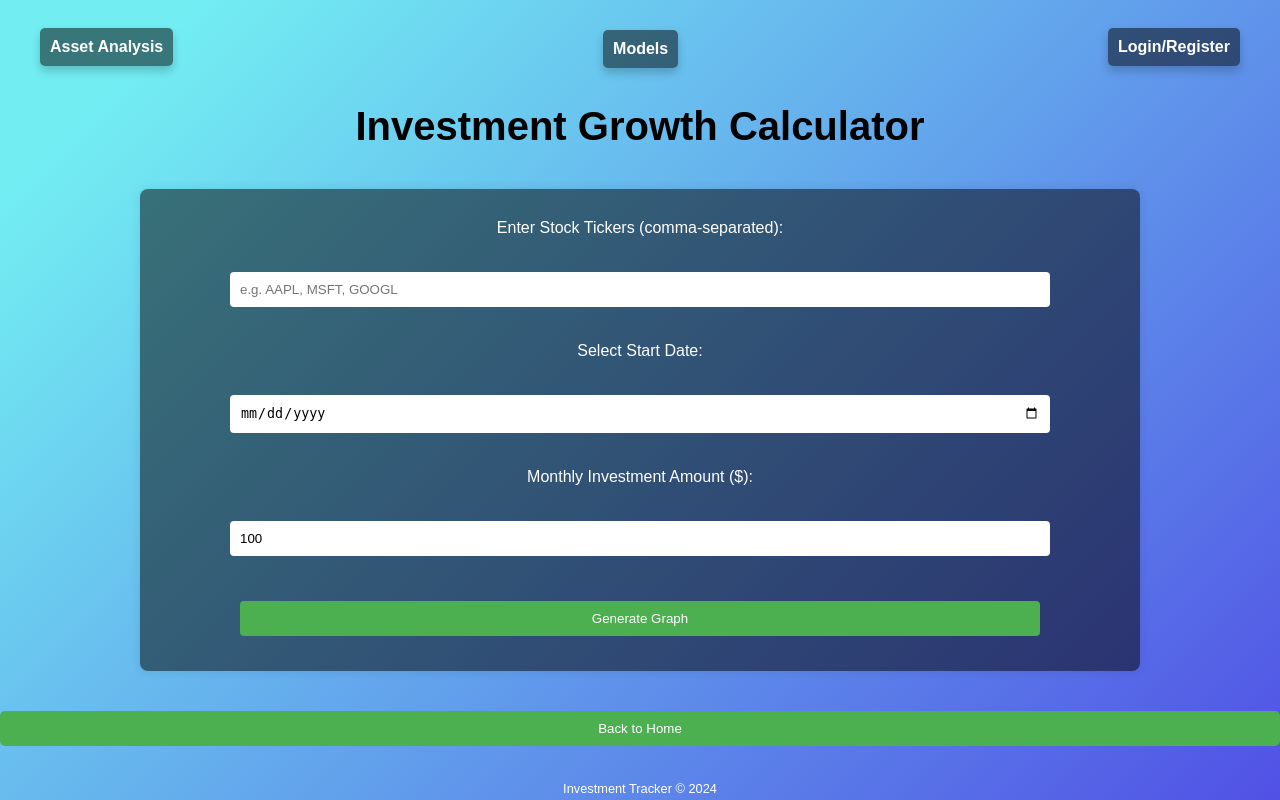
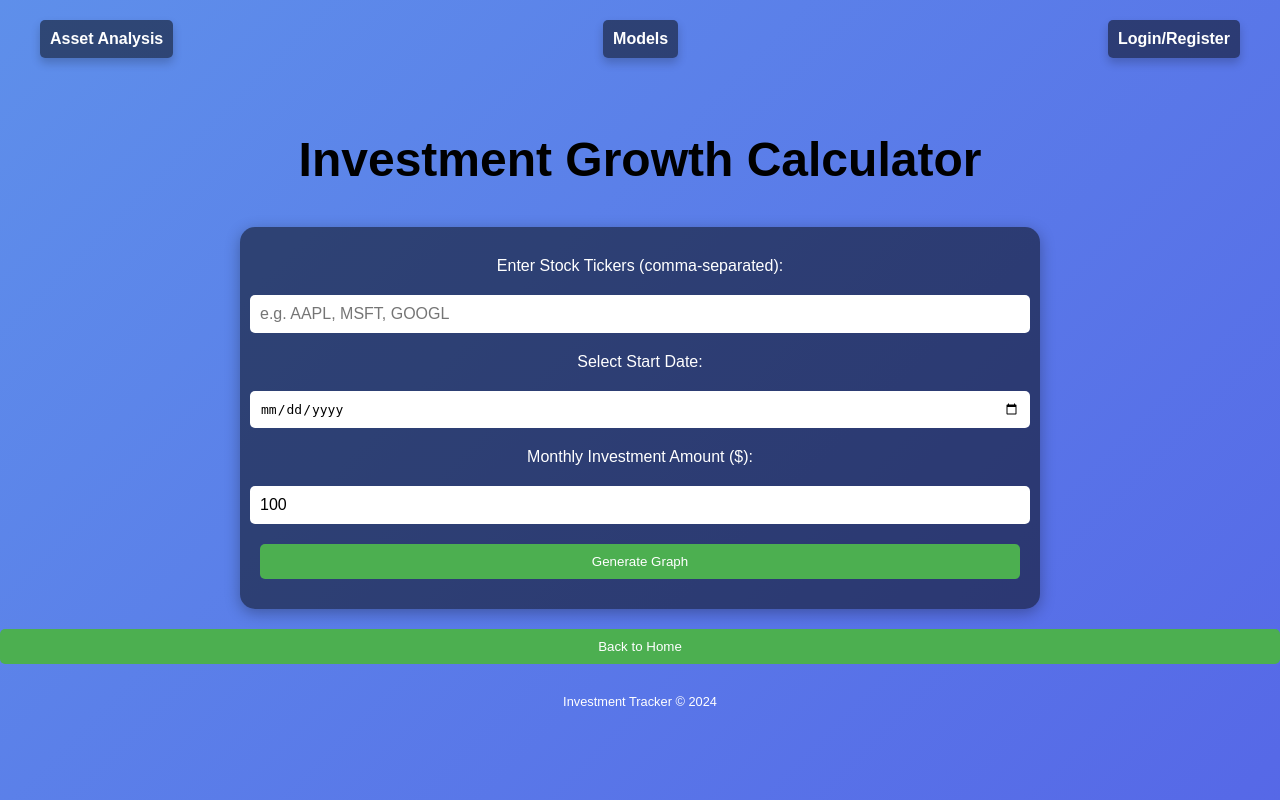
Before and after one commit to JTtryingtoCode/AssetAnalysis, a Flask app: page /investment_growth in a window 1280 px wide. Run offline with Flask 3, Linux system fonts and the light colour scheme; some libraries are stand-ins or nearby versions.

Commit message:
Update investment_growth.html

```diff
--- a/templates/investment_growth.html
+++ b/templates/investment_growth.html
@@ -6,6 +6,7 @@
     <title>Investment Growth Calculator</title>
     <link rel="stylesheet" href="/static/style.css">
     <link rel="icon" href="/static/images/assetanalysis.ico" type="image/x-icon">
+    <script src="https://cdn.plot.ly/plotly-latest.min.js"></script>
     <style>
         @import url('https://fonts.googleapis.com/css2?family=Roboto:wght@400;700&display=swap');
 
@@ -16,86 +17,96 @@
             justify-content: center;
             min-height: 100vh;
             margin: 0;
-            font-family: Arial, sans-serif;
-            background: linear-gradient(135deg, #72EDF2 10%, #5151E5 100%);
+            font-family: 'Roboto', Arial, sans-serif;
+            background: linear-gradient(135deg, #72EDF2, #5151E5);
+            background-size: 400% 400%;
+            animation: gradientBG 15s ease infinite;
             color: white;
             text-align: center;
-            padding: 10px;
+            padding: 20px;
             box-sizing: border-box;
-            animation: gradientBG 15s ease infinite;
         }
+
         h1 {
-            margin-top: 100px; /* Adjust this to accommodate the fixed header */
+            margin-top: 60px;
             margin-bottom: 40px;
-            font-size: 2.5em;
+            font-size: 3em;
             color: black;
         }
-        .content, .add-more-content {
+
+        form {
             display: flex;
             flex-direction: column;
             align-items: center;
             background-color: rgba(0, 0, 0, 0.5);
             padding: 20px;
-            border-radius: 8px;
-            box-shadow: 0 0 10px rgba(0, 0, 0, 0.1);
-            width: 100%;
-            max-width: 1000px;
-            box-sizing: border-box;
-            margin-bottom: 20px;
-        }
-        form {
-            display: flex;
-            flex-direction: column;
-            align-items: center;
-            gap: 10px;
+            border-radius: 15px;
+            box-shadow: 0 4px 15px rgba(0, 0, 0, 0.3);
             width: 100%;
             max-width: 800px;
-            margin: 0 auto;
+            box-sizing: border-box;
         }
+
         label, input, button {
+            margin: 10px 0;
             width: 100%;
+        }
+
+        input {
             padding: 10px;
-            border-radius: 4px;
             border: none;
-            margin-bottom: 15px;
+            border-radius: 5px;
+            font-size: 1em;
+            background-color: white;
+            color: black;
         }
+
         button {
-            margin-top: 20px;
+            padding: 10px;
             background-color: #4CAF50;
             color: white;
+            border: none;
+            border-radius: 5px;
             cursor: pointer;
             transition: background-color 0.3s, transform 0.3s;
         }
+
         button:hover {
-            background-color: #45a049;
             transform: scale(1.05);
         }
+
         #investment_graph {
             width: 100%;
-            max-width: 1000px;
             height: 800px;
-            margin-bottom: 20px; /* Add some space below the graph */
+            margin-top: 20px;
+            display: none;
         }
+
         .summary {
             background-color: rgba(0, 0, 0, 0.5);
             padding: 20px;
-            border-radius: 8px;
-            box-shadow: 0 0 10px rgba(0, 0, 0, 0.1);
-            width: 100%;
-            max-width: 1000px;
+            border-radius: 15px;
+            box-shadow: 0 4px 15px rgba(0, 0, 0, 0.3);
+            width: 100%;  /* Set the width to 100% */
+            max-width: 800px;  /* Match the max-width of the form */
             box-sizing: border-box;
             margin-top: 20px;
             color: white;
+            display: none;
         }
+
         .summary-item {
             margin-bottom: 10px;
         }
+
         .footer {
-            margin-top: 20px;
+            margin: 20px;
             font-size: 0.8em;
             color: #fff;
         }
+
         #backButton {
+            margin-top: 20px;
             padding: 10px 20px;
             background-color: #4CAF50;
             color: white;
@@ -104,18 +115,18 @@
             cursor: pointer;
             transition: background-color 0.3s, transform 0.3s;
         }
+
         #backButton:hover {
             background-color: #45a049;
             transform: scale(1.05);
         }
-        @keyframes fadeIn {
-            from {
-                opacity: 0;
+
+        @keyframes gradientBG {
+            0% { background-position: 0% 50%; }
+            50% { background-position: 100% 50%; }
+            100% { background-position: 0% 50%; }
         }
-            to {
-                opacity: 1;
-            }
-        }
+
         @media (max-width: 600px) {
             h1 {
                 font-size: 2em;
@@ -127,6 +138,9 @@
             }
             button {
                 padding: 8px;
+            }
+            #investment_graph {
+                height: 400px;
             }
         }
     </style>
@@ -185,7 +199,6 @@
 <body>
     {% include 'header.html' %}
     <h1>Investment Growth Calculator</h1>
-    <div class="content">
     <form>
         <label for="tickers">Enter Stock Tickers (comma-separated):</label>
         <input type="text" id="tickers" name="tickers" placeholder="e.g. AAPL, MSFT, GOOGL" required>
@@ -198,9 +211,8 @@
 
         <button type="submit">Generate Graph</button>
     </form>
-    </div>
-    <div id="investment_graph" style="display: none;"></div>
-    <div id="summary" class="summary" style="display: none;"></div>
+    <div id="summary" class="summary"></div>
+    <div id="investment_graph"></div>
     <button id="backButton" onclick="window.location.href='/'">Back to Home</button>
     <div class="footer">
         Investment Tracker © 2024
```
Lines whose indentation alone changed are shown as unchanged.
